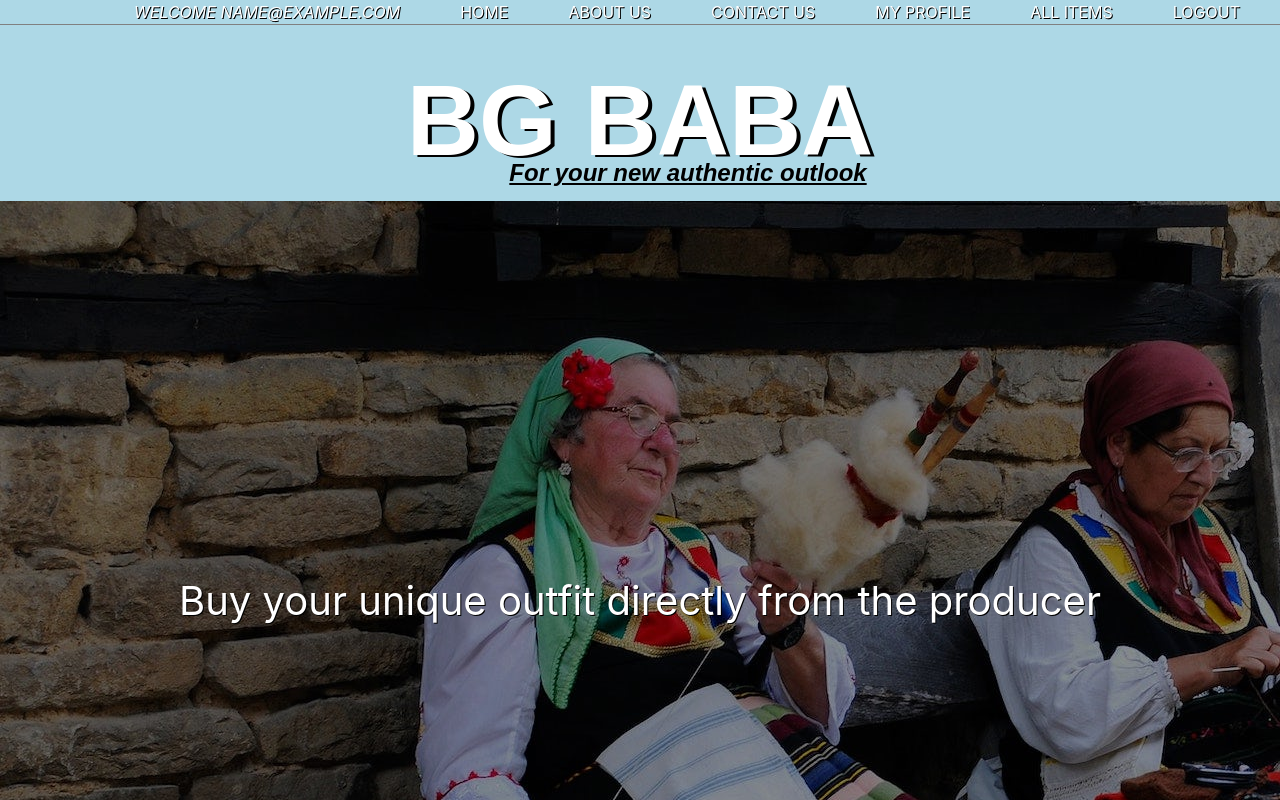
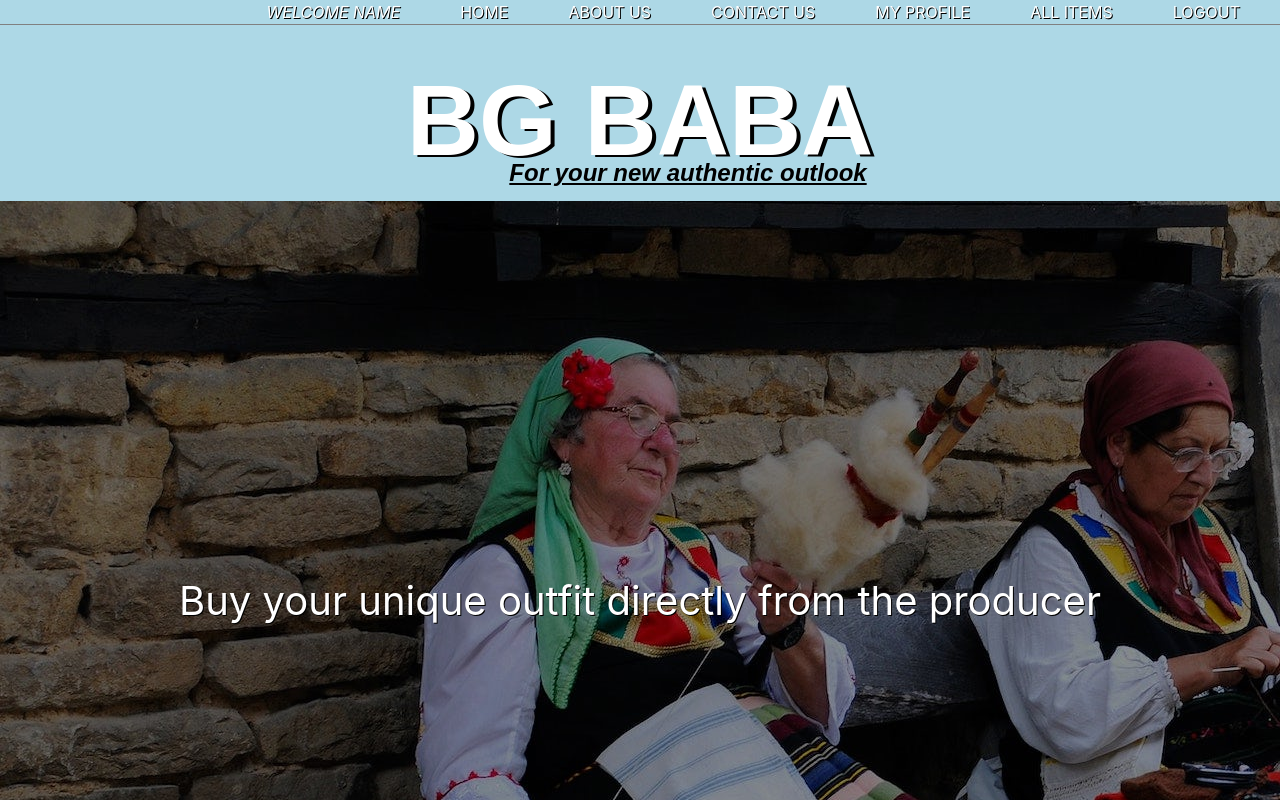
Before and after one commit to Marian9364/VIntage-Army, a React (Create React App) app: page / in a window 1280 px wide. Shown: the top 800 px of the page. Built offline with nearby package versions, Linux system fonts and the light colour scheme; no server answers; sample sign-in values are in the browser's storage; a web font is replaced by a local one.

Commit message:
nickname greeting from header
Greeting only by nickname, instead of using the entire email in the header, for logged in user.

```diff
--- a/src/components/header/Header.js
+++ b/src/components/header/Header.js
@@ -5,11 +5,18 @@ import { useAuthContext } from "../../contexts/AuthContext";
 
 export const Header = () => {
     const { user } = useAuthContext();
+    let emailNickname;
+
+    if (user.email) {
+        emailNickname = user.email.split('@')[0]
+    } else {
+        emailNickname = undefined;
+    }
 
     const userNav = (
         <nav>
         <ul className={styles.header} role="list">
-            <li className={styles.headerLinks}><span className={styles.headerLinkElement}><em>Welcome {user?.email}</em></span></li>
+            <li className={styles.headerLinks}><span className={styles.headerLinkElement}><em>Welcome {emailNickname}</em></span></li>
             <li className={styles.headerLinks}><Link to="/" className={styles.headerLinkElement}>Home</Link></li>
             <li className={styles.headerLinks}><Link to="/about" className={styles.headerLinkElement}>About Us</Link></li>
             <li className={styles.headerLinks}><Link to="/contact" className={styles.headerLinkElement}>Contact Us</Link></li>
```
